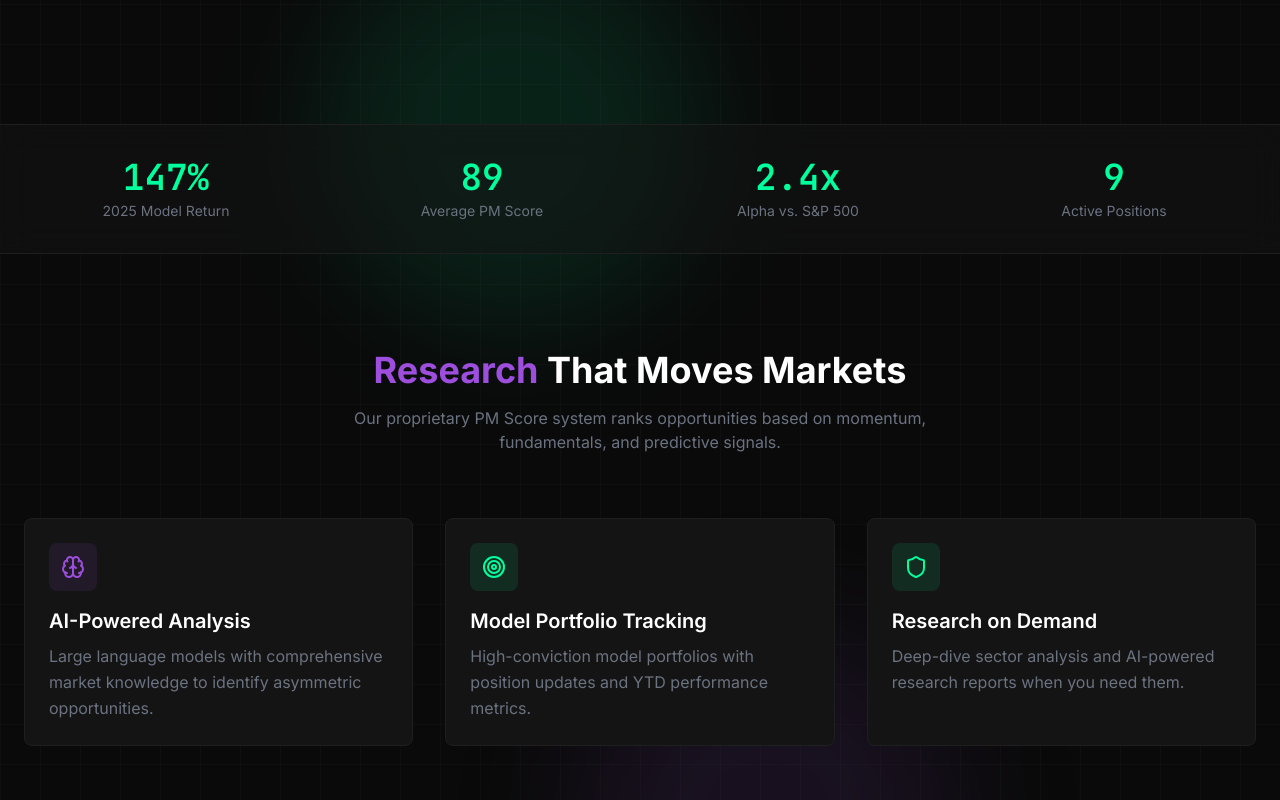
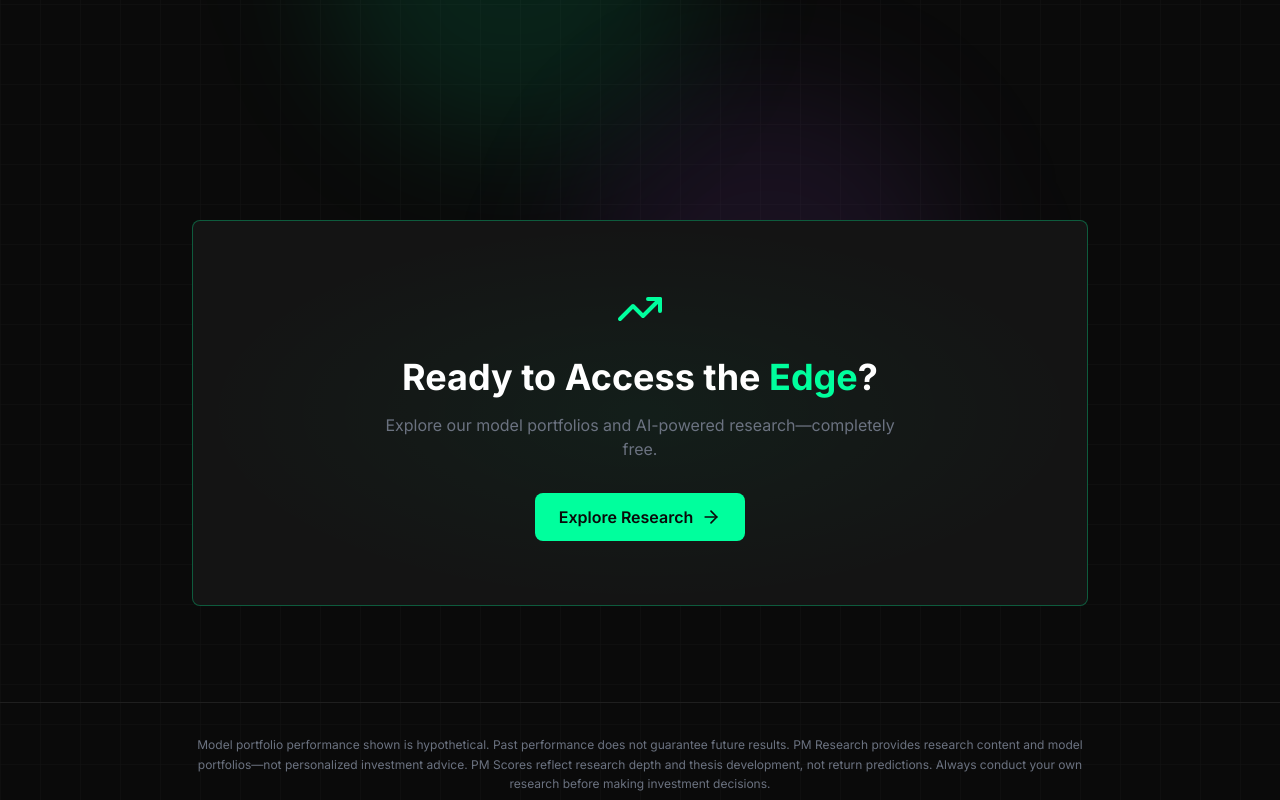
Before and after one commit to ajslaughter/PM-Research, a Next.js app: page / in a window 1280 px wide. Shown: the part 660-1460 px from the top of the page. Built offline with nearby package versions, Linux system fonts and the light colour scheme; no server answers.

Commit message:
Remove stats bar and features section from homepage
Removed the performance metrics (147%, 2.4x Alpha, etc.) and the
"Research That Moves Markets" features section to keep the landing
page professional and avoid overselling.

https://claude.ai/code/session_01Xf7aUEh6uyvovGSCfJtmdm

```diff
--- a/src/app/page.tsx
+++ b/src/app/page.tsx
@@ -4,46 +4,12 @@ import Link from "next/link";
 import { motion } from "framer-motion";
 import {
     ArrowRight,
-    Brain,
-    Target,
     TrendingUp,
-    Shield,
     LineChart,
     Sparkles,
 } from "lucide-react";
 
 export default function LandingPage() {
-    const features = [
-        {
-            icon: Brain,
-            title: "AI-Powered Analysis",
-            description:
-                "Large language models with comprehensive market knowledge to identify asymmetric opportunities.",
-            color: "pm-purple",
-        },
-        {
-            icon: Target,
-            title: "Model Portfolio Tracking",
-            description:
-                "High-conviction model portfolios with position updates and YTD performance metrics.",
-            color: "pm-green",
-        },
-        {
-            icon: Shield,
-            title: "Research on Demand",
-            description:
-                "Deep-dive sector analysis and AI-powered research reports when you need them.",
-            color: "pm-green",
-        },
-    ];
-
-    const stats = [
-        { value: "147%", label: "2025 Model Return" },
-        { value: "89", label: "Average PM Score" },
-        { value: "2.4x", label: "Alpha vs. S&P 500" },
-        { value: "9", label: "Active Positions" },
-    ];
-
     return (
         <div className="relative overflow-hidden pb-20 md:pb-0">
             {/* Grid Background */}
@@ -97,64 +63,6 @@ export default function LandingPage() {
                 </div>
             </section>
 
-            {/* Stats Bar */}
-            <section className="relative border-y border-pm-border bg-pm-charcoal/50 backdrop-blur-lg">
-                <div className="max-w-7xl mx-auto px-6 py-8">
-                    <div className="grid grid-cols-2 md:grid-cols-4 gap-8">
-                        {stats.map((stat, index) => (
-                            <motion.div
-                                key={stat.label}
-                                initial={{ opacity: 0, y: 20 }}
-                                animate={{ opacity: 1, y: 0 }}
-                                transition={{ delay: index * 0.1 }}
-                                className="text-center"
-                            >
-                                <div className="text-3xl md:text-4xl font-mono font-bold text-pm-green">
-                                    {stat.value}
-                                </div>
-                                <div className="text-sm text-pm-muted mt-1">{stat.label}</div>
-                            </motion.div>
-                        ))}
-                    </div>
-                </div>
-            </section>
-
-            {/* Features Section */}
-            <section className="relative py-24 px-6">
-                <div className="max-w-7xl mx-auto">
-                    <div className="text-center mb-16">
-                        <h2 className="text-3xl md:text-4xl font-bold mb-4">
-                            <span className="text-pm-purple">Research</span> That Moves Markets
-                        </h2>
-                        <p className="text-pm-muted max-w-xl mx-auto">
-                            Our proprietary PM Score system ranks opportunities based on momentum,
-                            fundamentals, and predictive signals.
-                        </p>
-                    </div>
-
-                    <div className="grid md:grid-cols-3 gap-8">
-                        {features.map((feature, index) => (
-                            <motion.div
-                                key={feature.title}
-                                initial={{ opacity: 0, y: 20 }}
-                                animate={{ opacity: 1, y: 0 }}
-                                transition={{ delay: 0.2 + index * 0.1 }}
-                                className="pm-card-hover group"
-                            >
-                                <div
-                                    className={`w-12 h-12 rounded-lg bg-${feature.color}/10 flex items-center justify-center mb-4
-                    group-hover:scale-110 transition-transform`}
-                                >
-                                    <feature.icon className={`w-6 h-6 text-${feature.color}`} />
-                                </div>
-                                <h3 className="text-xl font-semibold mb-2">{feature.title}</h3>
-                                <p className="text-pm-muted leading-relaxed">{feature.description}</p>
-                            </motion.div>
-                        ))}
-                    </div>
-                </div>
-            </section>
-
             {/* CTA Section */}
             <section className="relative py-24 px-6">
                 <div className="max-w-4xl mx-auto">
```
